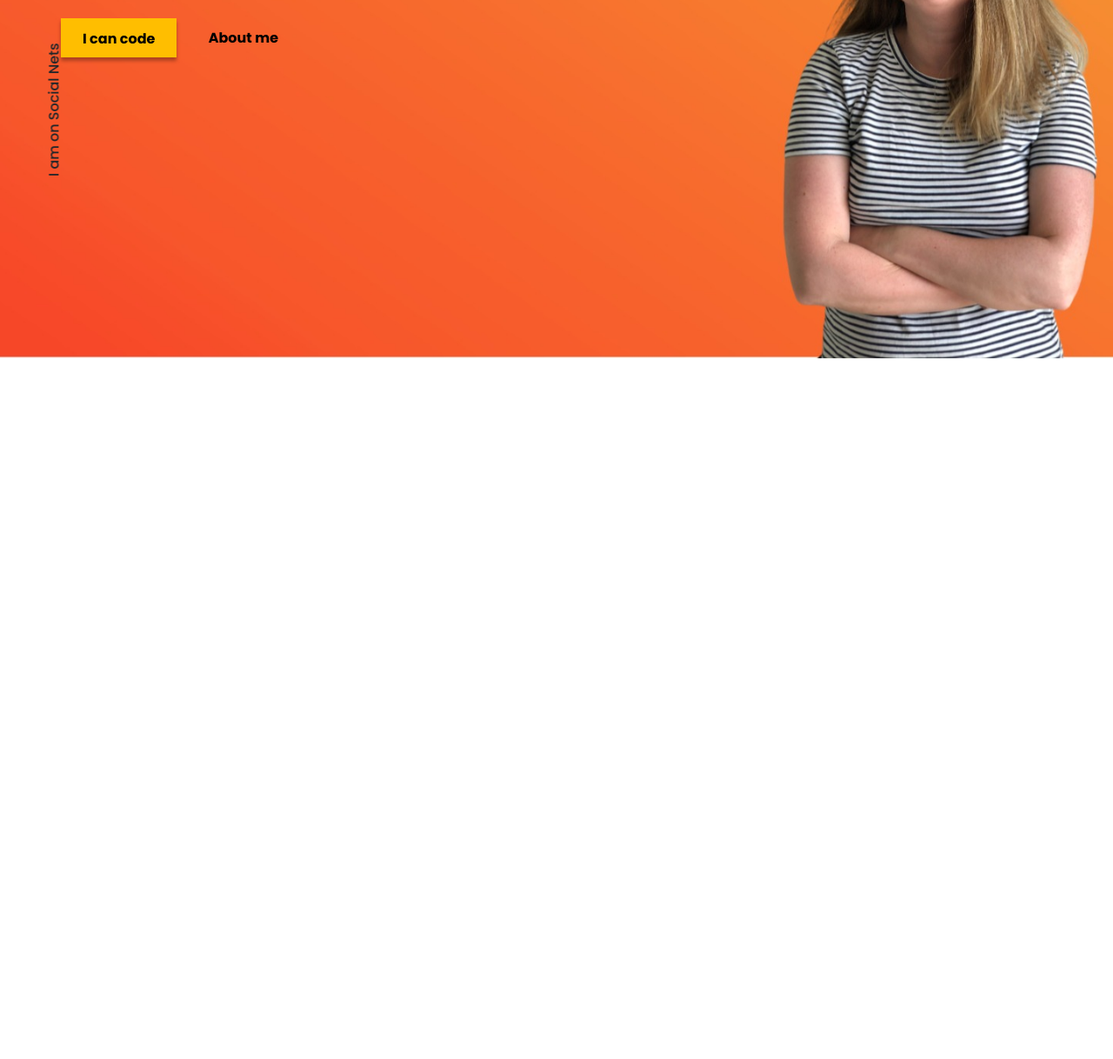
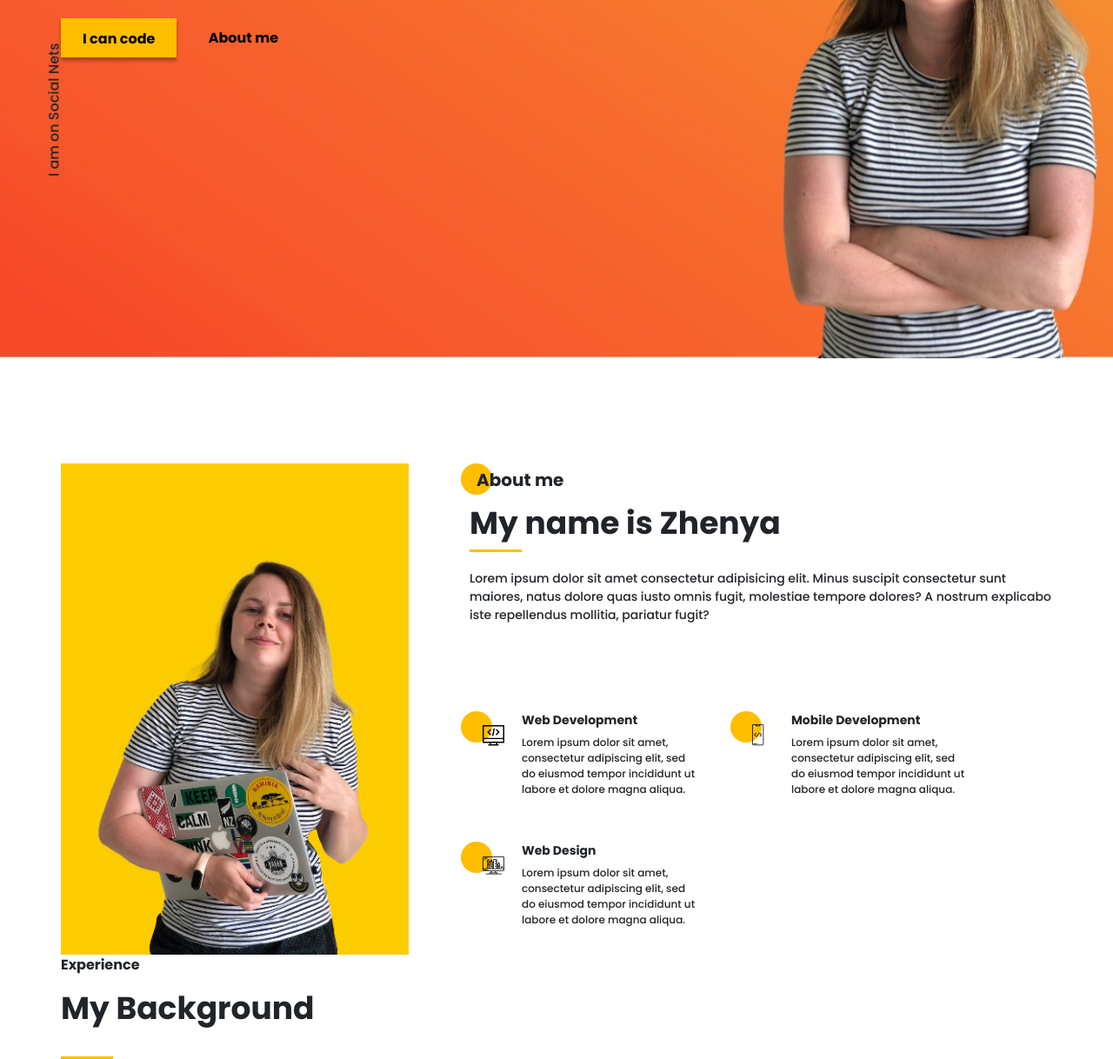
Before and after one commit to Evgeniya-code/My_Portfolio, a website: page src/index.html in a window 1280 px wide. Shown: the part 387-1605 px from the top of the page at 87% size. Before the commit the page ends 800 px from the top, so only its background shows below. Drawn offline with nearby package versions, Linux system fonts and the light colour scheme; files that its build step writes are made by us from their sources; files whose address does not match are found by name.

Commit message:
second section grids

```diff
--- a/src/index.html
+++ b/src/index.html
@@ -101,6 +101,72 @@
         </div>
     </section>
 
+    <section class="about">
+        <div class="container">
+           <div class="about__wrapper">
+              <div class="about__photo">
+                <img src="img/main3.jpg" alt="me">
+              </div>
+                <div class="about__intro">
+                    <h2 class="title title__fz20 about__title">About me</h2>
+                    <div class="title title__fz36 about__subtitle">My name is Zhenya</div>
+                    <div class="divider"></div>
+                    <p class="about__text">Lorem ipsum dolor sit amet consectetur adipisicing elit. Minus suscipit consectetur sunt maiores, natus dolore quas iusto omnis fugit, molestiae tempore dolores? A nostrum explicabo iste repellendus mollitia, pariatur fugit?</p>
+                </div>
+                <div class="about__skills">
+                    <div class="about__skills-item">
+                        <div class="about__skills-circle">
+                            <img src="icons/about_me/web_development.svg" alt="web-dev">
+                        </div>
+                        <div>
+                            <div class="title title__fz14 about__skills-item_title">
+                                Web Development
+                            </div>
+                            <div class="about__skills-text">
+                                Lorem ipsum dolor sit amet, consectetur adipiscing elit, sed do eiusmod tempor incididunt ut labore et dolore magna aliqua.
+                            </div>
+                        </div>
+                    </div>
+                    <div class="about__skills-item">
+                        <div class="about__skills-circle">
+                            <img src="icons/about_me/mobile_dev.svg" alt="mobile-dev">
+                        </div>
+                        <div>
+                            <div class="title title__fz14">
+                                Mobile Development
+                            </div>
+                            <div class="about__skills-text">
+                                Lorem ipsum dolor sit amet, consectetur adipiscing elit, sed do eiusmod tempor incididunt ut labore et dolore magna aliqua.
+                            </div>
+                        </div>
+                    </div>
+                    <div class="about__skills-item">
+                        <div class="about__skills-circle">
+                            <img src="icons/about_me/design.svg" alt="design">
+                        </div>
+                        <div>
+                            <div class="title title__fz14">
+                                Web Design
+                            </div>
+                            <div class="about__skills-text">
+                                Lorem ipsum dolor sit amet, consectetur adipiscing elit, sed do eiusmod tempor incididunt ut labore et dolore magna aliqua.
+                            </div>
+                        </div>
+                    </div>
+                </div>
+           </div>
+        </div>
+    </section>
+
+    <section class="resume">
+        <div class="container">
+            <h2 class="title title__fz16 resume__title">Experience</h2>
+            <div class="title title__fz36 resume__subtitle">My Background</div>
+            <div class="divider"></div>
+
+        </div>
+    </section>
+
     <script src="js/script.js"></script>
 </body>
 </html>
--- /dev/null
+++ b/src/sass/blocks/_about.scss
@@ -0,0 +1,60 @@
+.about {
+    padding-top: 120px;
+    &__wrapper {
+        display: grid;
+        grid-template-columns: 400px 670px;
+        grid-template-rows: minmax(245px, auto) minmax(255px, auto);
+        grid-template-rows: minmax(245px, auto);
+        column-gap: 70px;
+        row-gap: 40px;
+    }
+    &__photo {
+        grid-row: 1/3;
+        img {
+            width: 100%;
+        }
+    }
+    &__intro {
+        padding-top: 6px;
+        .divider{
+            margin-top: 0;
+        }
+    }
+    &__title {
+        position: relative;
+        padding-left: 8px;
+        padding-top: 1px;
+        @include before_circle;
+    }
+    &__text {
+        margin-top: 20px;
+        font-weight: 500;
+        font-size: 14px;
+        line-height: 21px;
+    }
+    &__skills {
+        display: grid;
+        grid-template: repeat(2, minmax(115px, auto)) / repeat(2, 260px);
+        grid-auto-rows: 1fr;
+        column-gap: 50px;
+        row-gap: 20px;
+        &-item {
+            display: grid;
+            grid-template-columns: 40px 200px;
+            column-gap: 20px;
+        }
+        &-circle {
+            position: relative;
+            padding: 15px 0 0 15px;
+            @include before_circle;
+            &:before {
+                top: 0;
+            }
+        }
+        &-text {
+            margin-top: 6px;
+            font-size: 12px;
+            line-height: 18px;
+        }
+    }
+}
--- a/src/sass/blocks/_title.scss
+++ b/src/sass/blocks/_title.scss
@@ -1,18 +1,22 @@
+
 .title {
     font-weight: bold;
     font-size: 36px;
     line-height: 60px;
-    &__fz14{
+    &__fz14 {
         font-size: 14px;
-        line-height: 21;
+        line-height: 21px;
     }
     &__fz16 {
         font-size: 16px;
-        line-height: 24;
+        line-height: 24px;
     }
     &__fz20 {
         font-size: 20px;
         line-height: 24px;
+    }
+    &__fz36 {
+        font-size: 36px;
     }
     &__fz48 {
         font-size: 48px;
--- a/src/sass/style.scss
+++ b/src/sass/style.scss
@@ -13,9 +13,17 @@
     width: 1140px;
     margin: 0 auto;
 }
+.divider {
+    width: 60px;
+    height: 3px;
+    background-color: $main-color;
+    margin-top: 25px;
+}
 
 @import 'blocks/promo';
 @import 'blocks/title';
 @import 'blocks/buttons';
 @import 'blocks/sidepanel';
 @import 'blocks/menu';
+@import 'blocks/about';
+@import 'blocks/resume';
```
Also changed, not shown: src/sass/blocks/_sidepanel.scss (+6 -5 lines), dist/css/style.min.css, dist/img/about_me.jpg (added), dist/img/main.jpg (added), dist/img/main1.jpg (added), dist/img/main2.jpg (added), dist/img/main3.jpg (added), dist/img/me.jpg (added), dist/img/works/main3.jpg (added), dist/index.html, src/img/main3.jpg (added), src/img/main_photo.jpg (deleted), src/sass/blocks/_resume.scss (added).
